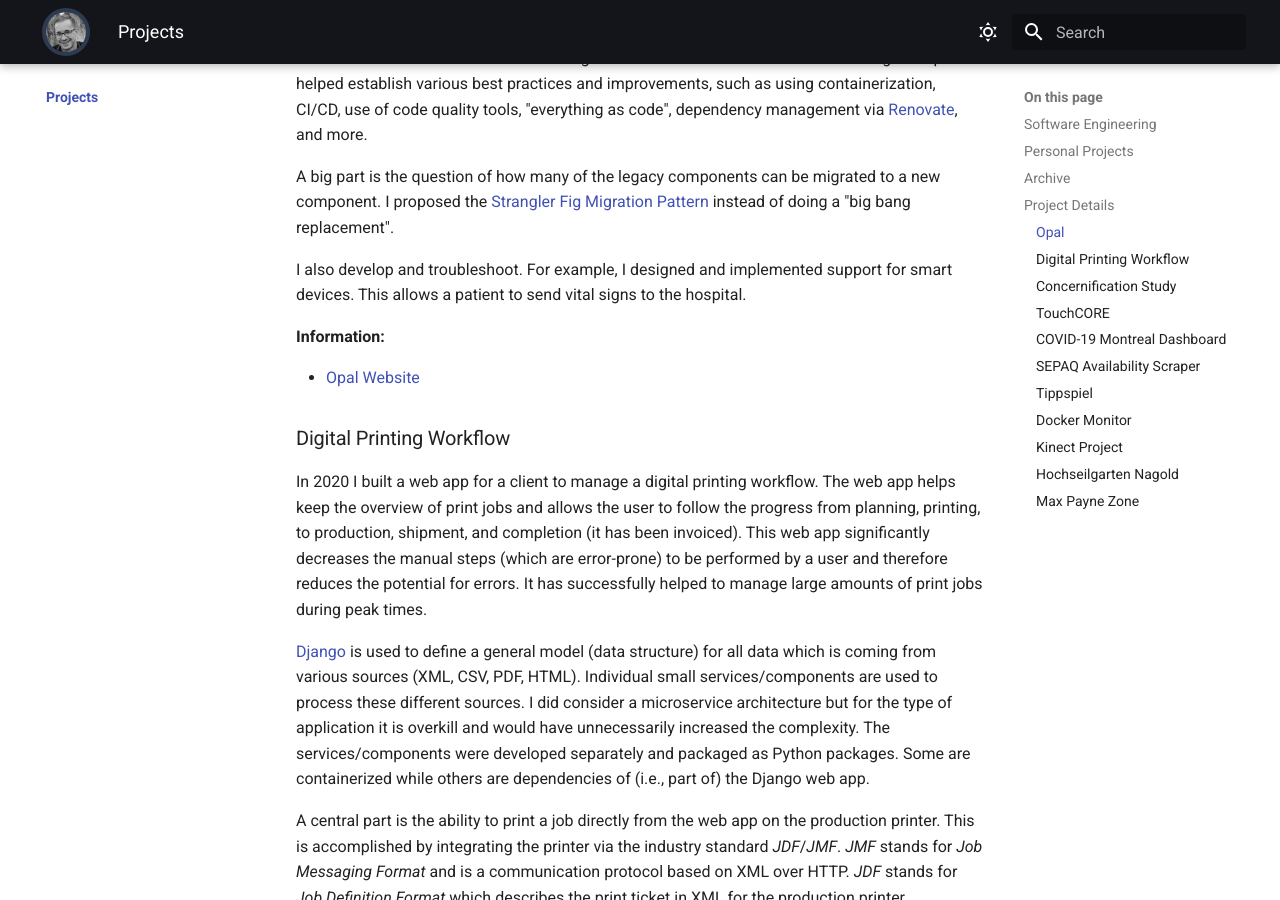
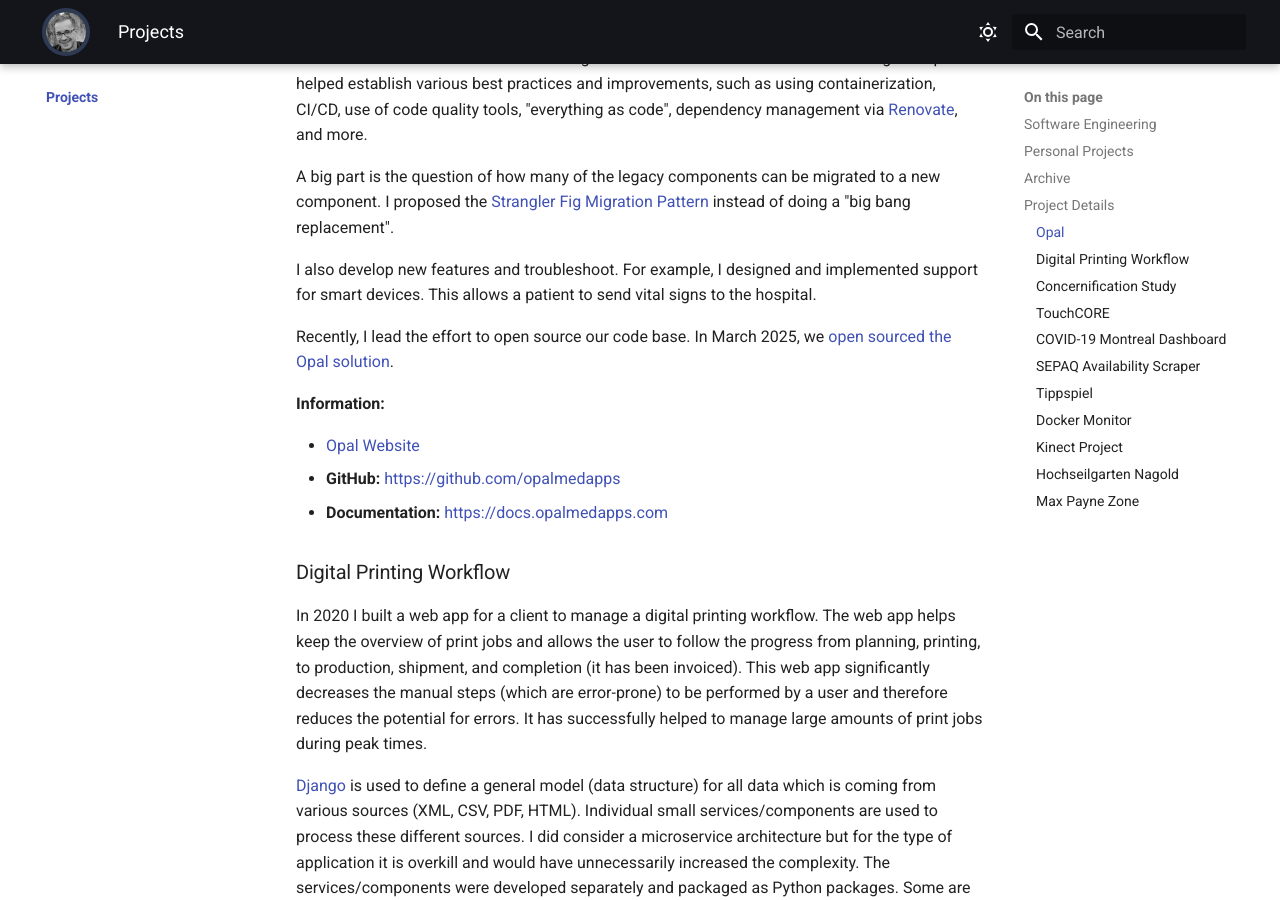
Before and after one commit to mschoettle/website, an MkDocs documentation site: the page built from docs/projects/index.md, in a window 1280 px wide and 900 px high, scrolled down 2001 px. Built offline with MkDocs 1.6.1 and Material for MkDocs 9.7.7, drawn with Linux system fonts in a browser that asks for light colours; emoji names are drawn with the system emoji font; plug-ins that fetch from the network failed and are left out.

Commit message:
docs: update Opal project

```diff
--- a/docs/projects/index.md
+++ b/docs/projects/index.md
@@ -129,13 +129,18 @@
 A big part is the question of how many of the legacy components can be migrated to a new component.
 I proposed the [Strangler Fig Migration Pattern](https://martinfowler.com/bliki/StranglerFigApplication.html) instead of doing a "big bang replacement".
 
-I also develop and troubleshoot.
+I also develop new features and troubleshoot.
 For example, I designed and implemented support for smart devices.
 This allows a patient to send vital signs to the hospital.
+
+Recently, I lead the effort to open source our code base.
+In March 2025, we [open sourced the Opal solution](https://github.com/opalmedapps).
 
 **Information:**
 
 * [Opal Website](https://www.opalmedapps.com/en)
+* **GitHub:** https://github.com/opalmedapps
+* **Documentation:** https://docs.opalmedapps.com
 
 ### Digital Printing Workflow
 
```
